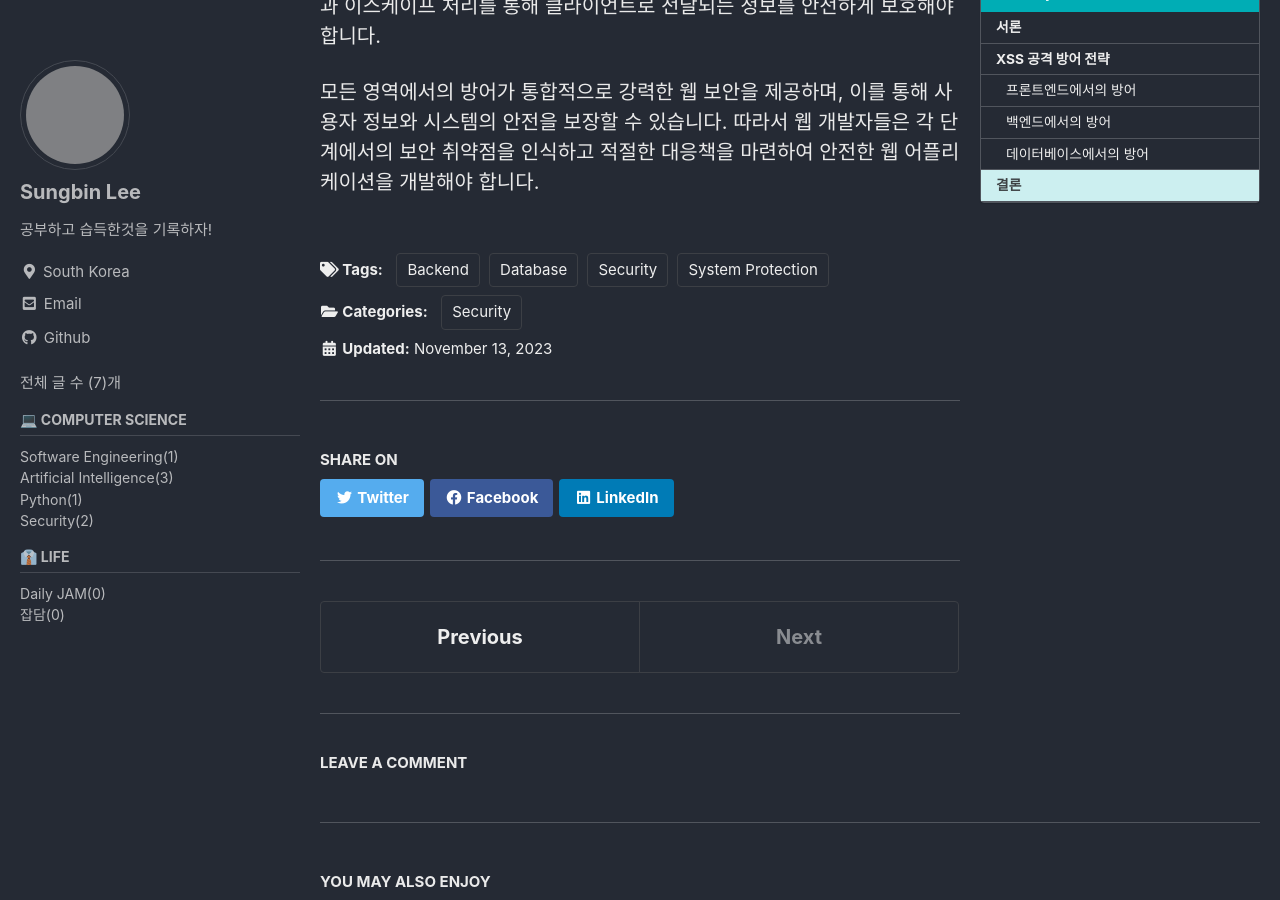
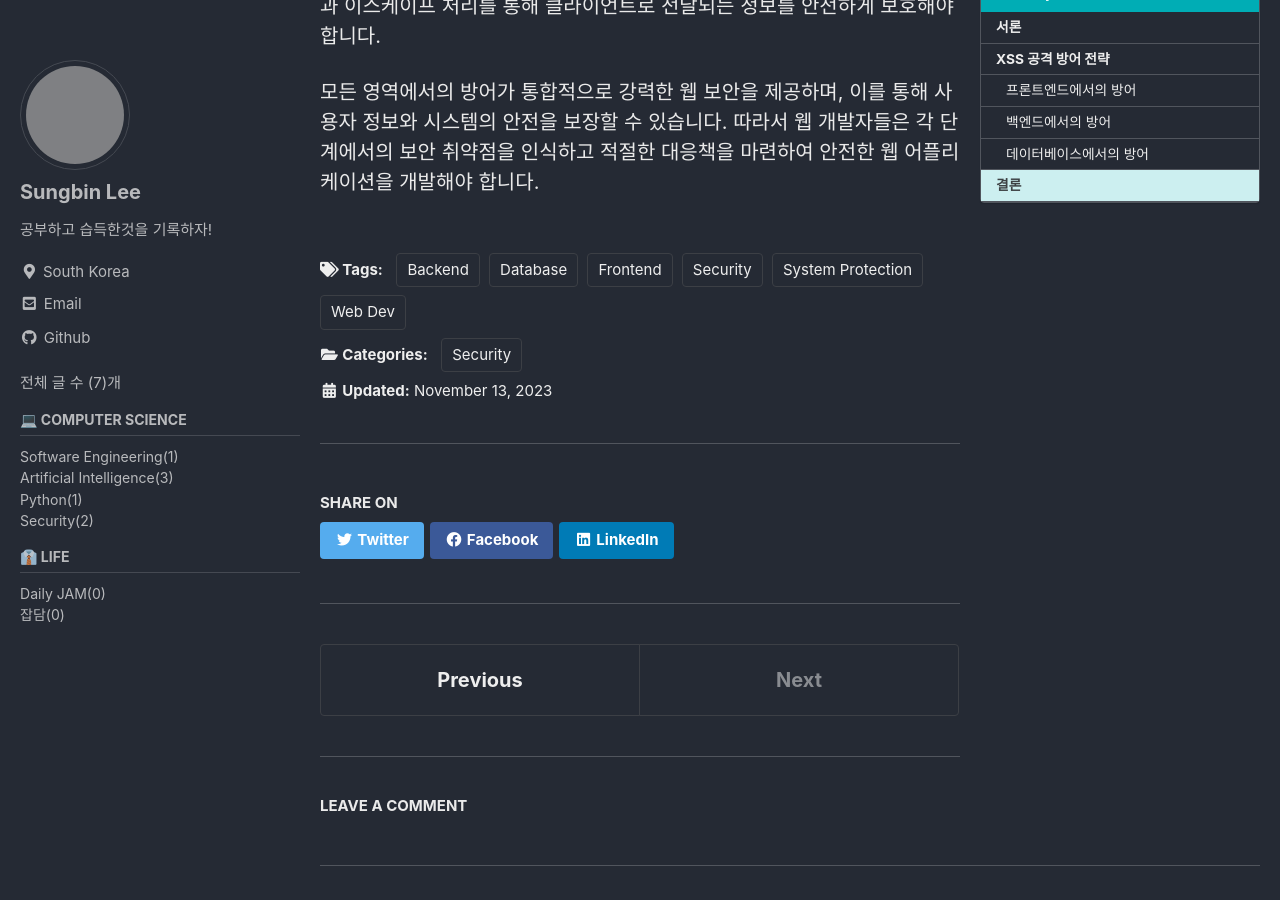
Before and after one commit to sungbinlee/tech.sungbinlee.dev, a Jekyll site: the page built from _posts/Security/2023-11-13-cross-site-scripting.md, in a window 1280 px wide and 900 px high, scrolled down 2240 px. Built offline with Jekyll 4.4.1, drawn with Linux system fonts in a browser that asks for light colours; cached includes are drawn as plain includes; comment, search, counter and statistics services are not loaded; grey boxes are pictures that could not be loaded.

Commit message:
Update 2023-11-13-cross-site-scripting.md

```diff
--- a/_posts/Security/2023-11-13-cross-site-scripting.md
+++ b/_posts/Security/2023-11-13-cross-site-scripting.md
@@ -4,7 +4,9 @@ categories:
   - Security
 tags:
   - Security
+  - Web Dev
   - Backend
+  - Frontend
   - Database
   - System Protection
 toc: true
```
